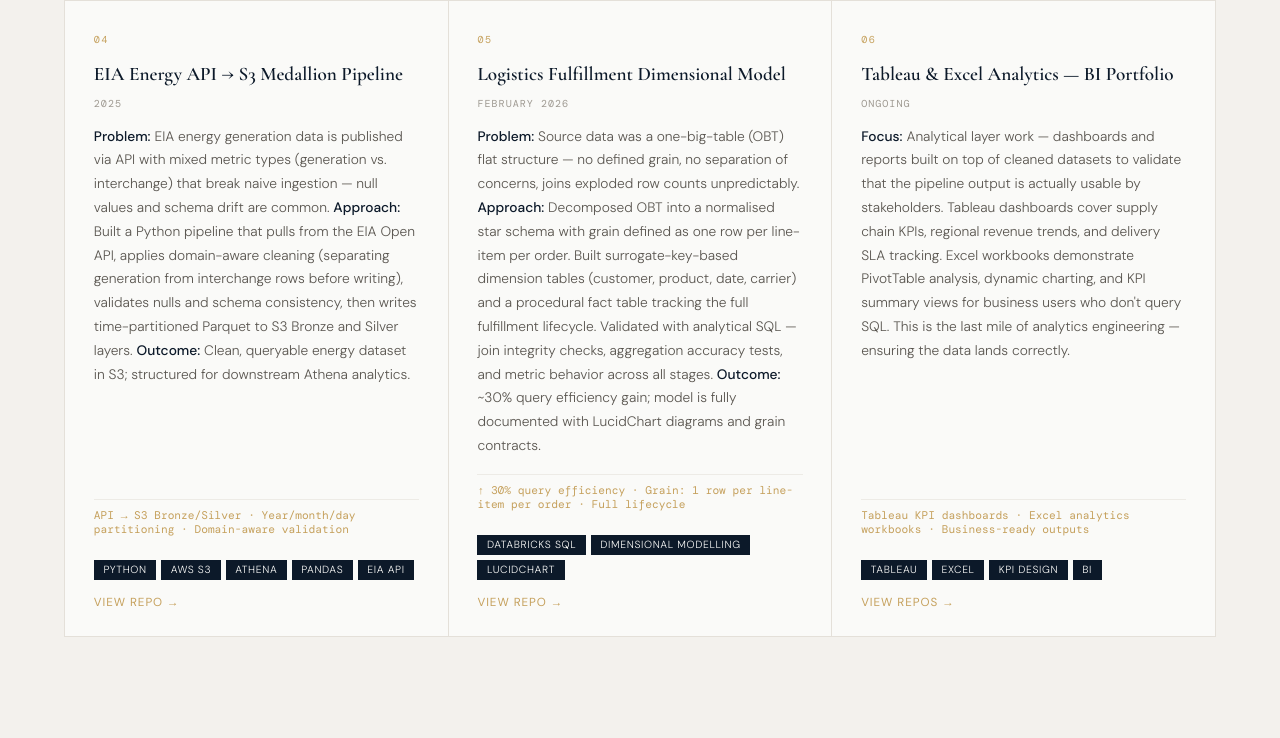
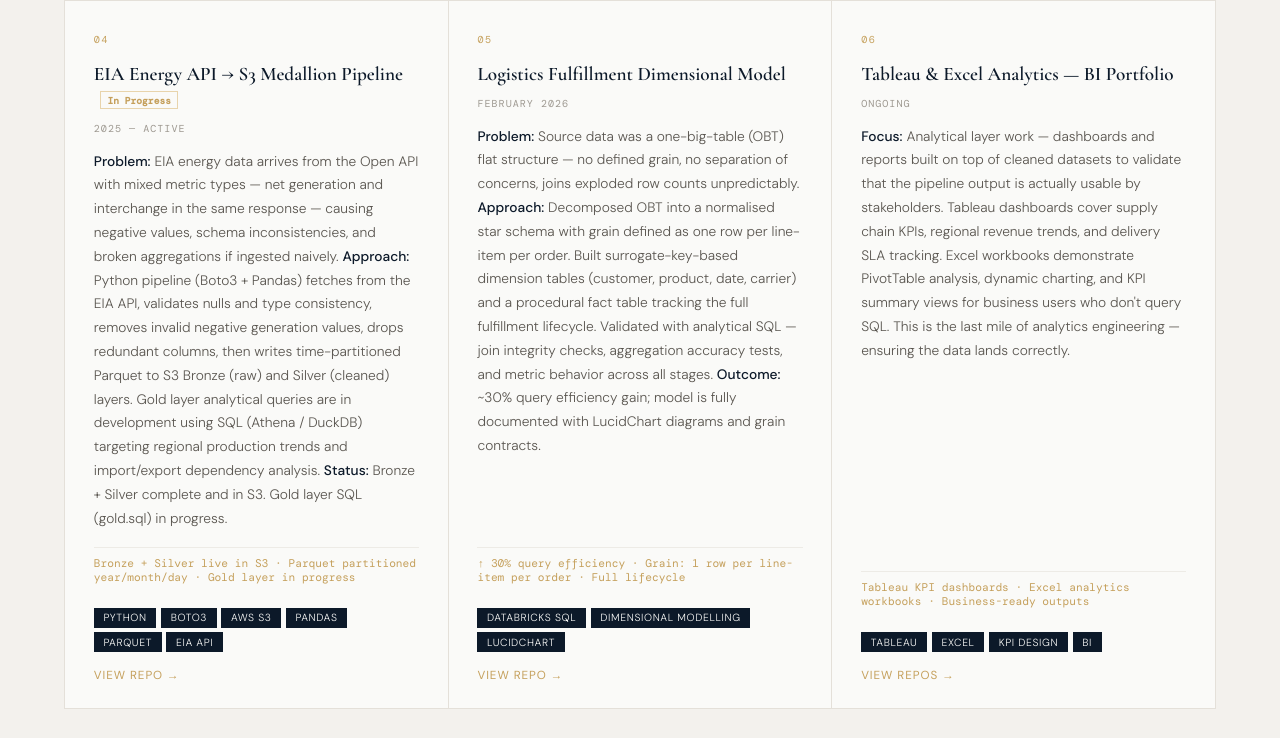
Before and after one commit to DivjyotSinghSuri/Divjyot_Portfolio, a plain HTML site: page index.html in a window 1280 px wide. Shown: the part 3962-4700 px from the top of the page. Drawn offline with nearby package versions, Linux system fonts and the light colour scheme.

Commit message:
Update EIA Energy API project details in index.html

```diff
--- a/index.html
+++ b/index.html
@@ -443,12 +443,12 @@
 
     <div class="pc rv d1">
       <div class="pcnum">04</div>
-      <h3 class="pctitle">EIA Energy API → S3 Medallion Pipeline</h3>
-      <div class="pcdate">2025</div>
-      <p class="pcdesc"><strong style="color:var(--navy);font-weight:500;">Problem:</strong> EIA energy generation data is published via API with mixed metric types (generation vs. interchange) that break naive ingestion — null values and schema drift are common. <strong style="color:var(--navy);font-weight:500;">Approach:</strong> Built a Python pipeline that pulls from the EIA Open API, applies domain-aware cleaning (separating generation from interchange rows before writing), validates nulls and schema consistency, then writes time-partitioned Parquet to S3 Bronze and Silver layers. <strong style="color:var(--navy);font-weight:500;">Outcome:</strong> Clean, queryable energy dataset in S3; structured for downstream Athena analytics.</p>
-      <div class="pcstat">API → S3 Bronze/Silver · Year/month/day partitioning · Domain-aware validation</div>
-      <div class="pcstack"><span class="ptag">Python</span><span class="ptag">AWS S3</span><span class="ptag">Athena</span><span class="ptag">Pandas</span><span class="ptag">EIA API</span></div>
-      <a href="https://github.com/DivjyotSinghSuri" target="_blank" class="pclink">View Repo →</a>
+      <h3 class="pctitle">EIA Energy API → S3 Medallion Pipeline <span style="font-family:var(--mono);font-size:.6rem;color:var(--gold);border:1px solid var(--gold-lt);padding:.1rem .4rem;vertical-align:middle;margin-left:.4rem;">In Progress</span></h3>
+      <div class="pcdate">2025 — Active</div>
+      <p class="pcdesc"><strong style="color:var(--navy);font-weight:500;">Problem:</strong> EIA energy data arrives from the Open API with mixed metric types — net generation and interchange in the same response — causing negative values, schema inconsistencies, and broken aggregations if ingested naively. <strong style="color:var(--navy);font-weight:500;">Approach:</strong> Python pipeline (Boto3 + Pandas) fetches from the EIA API, validates nulls and type consistency, removes invalid negative generation values, drops redundant columns, then writes time-partitioned Parquet to S3 Bronze (raw) and Silver (cleaned) layers. Gold layer analytical queries are in development using SQL (Athena / DuckDB) targeting regional production trends and import/export dependency analysis. <strong style="color:var(--navy);font-weight:500;">Status:</strong> Bronze + Silver complete and in S3. Gold layer SQL (gold.sql) in progress.</p>
+      <div class="pcstat">Bronze + Silver live in S3 · Parquet partitioned year/month/day · Gold layer in progress</div>
+      <div class="pcstack"><span class="ptag">Python</span><span class="ptag">Boto3</span><span class="ptag">AWS S3</span><span class="ptag">Pandas</span><span class="ptag">Parquet</span><span class="ptag">EIA API</span></div>
+      <a href="https://github.com/DivjyotSinghSuri/eia-energy-data-pipeline" target="_blank" class="pclink">View Repo →</a>
     </div>
 
     <div class="pc rv d2">
```
